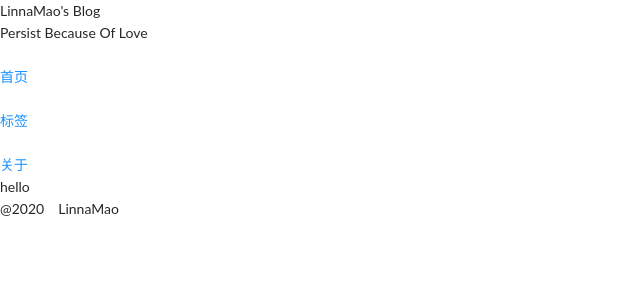
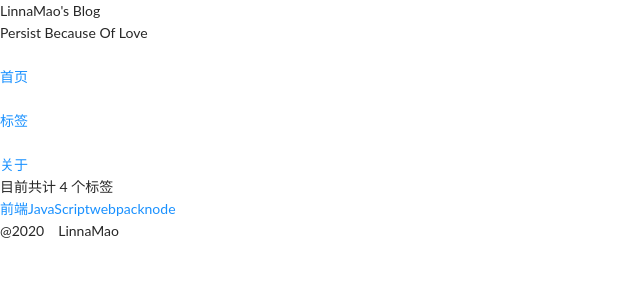
Before and after one commit to linnaMao/react-blog, a React app: page /tag in a window 1280 px wide. Shown: the top 300 px of the page, without its empty margins (0-640 px from the left). Built offline with nearby package versions, Linux system fonts and the light colour scheme.

Commit message:
:sparkles:标签页、路由

```diff
--- a/package.json
+++ b/package.json
@@ -50,7 +50,10 @@
     "react-app-polyfill": "^1.0.6",
     "react-dev-utils": "^10.2.0",
     "react-dom": "^16.13.0",
+    "react-redux": "^7.2.0",
     "react-router-dom": "^5.1.2",
+    "redux": "^4.0.5",
+    "redux-thunk": "^2.3.0",
     "resolve": "1.15.0",
     "resolve-url-loader": "3.1.1",
     "sass-loader": "8.0.2",
--- a/src/App.js
+++ b/src/App.js
@@ -1,24 +1,14 @@
-import React from 'react';
-import { BrowserRouter, Route } from "react-router-dom";
-import Nav from './component/Nav'
-import BlogHome from './component/BlogHome'
-import BlogTag from './component/BlogTag'
-import BlogAbout from './component/BlogAbout'
-import Footer from './component/Footer';
+import React from 'react'
 
-function App() {
-  return (
-    <div className="App">
-      <Nav></Nav>
-      <BrowserRouter>
-        <Route path='/' exact component={BlogHome}></Route>
-        <Route path='/tag' exact component={BlogTag}></Route>
-        <Route path='/about' exact component={BlogAbout}></Route>
-      </BrowserRouter>
 
-      <Footer />
-    </div>
-  );
+class App extends React.Component {
+  render() {
+    return (
+      <div className="App">
+        { this.props.children }
+      </div>
+    )
+  }
 }
 
 export default App;
--- /dev/null
+++ b/src/Router.js
@@ -0,0 +1,31 @@
+import React from 'react';
+import { BrowserRouter, Route, Switch } from "react-router-dom"
+import App from './App'
+import Nav from './component/Nav'
+import Footer from './component/Footer'
+import BlogHome from './component/BlogHome'
+import BlogTag from './component/BlogTag'
+import BlogAbout from './component/BlogAbout'
+import TagDetail from './component/TagDetail'
+
+function Router() {
+  return (
+    <App>
+      <BrowserRouter>
+        <Nav></Nav>
+        <Route path='/' exact component={BlogHome}></Route>
+        <Route path='/tag/:name' exact component={TagDetail}></Route>
+        <Route path='/tag' exact render={() =>
+          <BlogTag>
+
+          </BlogTag>
+        }>
+        </Route>
+        <Route path='/about' exact component={BlogAbout}></Route>
+      </BrowserRouter>
+      <Footer></Footer>
+    </App>
+  )
+}
+
+export default Router
--- a/src/component/BlogTag.js
+++ b/src/component/BlogTag.js
@@ -1,12 +1,41 @@
 import React from 'react';
+import { Link } from "react-router-dom";
 import style from './index.scss'
-import IconFont from '../common/iconfont'
+import store from '../store'
 
 class BlogTag extends React.Component {
+  constructor(props) {
+    super(props)
+    this.state = store.getState()
+    store.subscribe(this.handleStoreChange)
+  }
+
+  handleStoreChange = () => {
+    this.setState(store.getState())
+  }
+  handleTagClick = () => {
+
+  }
+
+
   render() {
+    const { tags } = this.state
+    console.log(tags);
     return (
      <div className={style.tagWrap}>
-       hello
+       <div className={style.tagNum}>目前共计 { tags.length } 个标签</div>
+        {
+          tags.map(item => (
+            <Link
+              to={'/tag/'+ item.name}
+              key={item.id}
+              className={style.tag}
+              onClick={this.handleTagClick}
+              >
+                { item.name }
+              </Link>
+          ))
+        }
      </div>
     )
   }
--- a/src/component/Nav.js
+++ b/src/component/Nav.js
@@ -1,4 +1,5 @@
 import React from 'react';
+import { Link, Route } from "react-router-dom";
 import style from './index.scss'
 import IconFont from '../common/iconfont';
 
@@ -37,14 +38,12 @@ class Nav extends React.Component {
        </div>
        <div className={style.navAllItem}>
          {
-           navItem.map(item => {
-             return (
-              <a href={item.href} key={item.icon} className={style.navItem}>
-                <IconFont type={item.icon} />
-                <div>{item.name}</div>
-              </a>
-             )
-           })
+           navItem.map(item => (
+            <Link to={item.href} key={item.icon} className={style.navItem}>
+              <IconFont type={item.icon} />
+              <div>{item.name}</div>
+            </Link>
+           ))
          }
        </div>
      </div>
--- /dev/null
+++ b/src/component/TagDetail.js
@@ -0,0 +1,19 @@
+import React from 'react';
+import { Button } from "antd";
+import style from './index.scss'
+import IconFont from '../common/iconfont'
+import articleImg from '../static/metaImg.jpg'
+
+class TagDetail extends React.Component {
+  render() {
+    return (
+     <div className={style.homeWrap}>
+       <div className={style.cardMeta}>
+         123
+       </div>
+     </div>
+    )
+  }
+}
+
+export default TagDetail
--- a/src/component/index.scss
+++ b/src/component/index.scss
@@ -3,7 +3,7 @@
 
 // Nav样式
 .navWrap {
-  margin: 130px auto;
+  margin: 100px auto;
   text-align: center;
   line-height: 36px;
   .navTitle {
@@ -65,6 +65,29 @@
   }
 }
 
+// 标签
+.tagWrap {
+  text-align: center;
+  .tagNum {
+    margin-bottom: 20px;
+  }
+  .tag {
+    font-size: $fontF;
+    padding: 5px 8px;
+    margin: 0 5px;
+    border-radius: 3px;
+    background: $colorG;
+    border: 1px solid $colorE;
+    color: $colorF;
+    margin-top: 50px;
+    &:hover {
+      color: $colorG;
+      background-color: $colorF;
+      border: 1px solid $colorF;
+    }
+  }
+}
+
 // footer样式
 .footerWrap {
   color: $colorA;
--- a/src/default.scss
+++ b/src/default.scss
@@ -15,3 +15,15 @@ $fontD: 16px;
 $fontE: 14px;
 $fontF: 12px;
 $fontG: 20px;
+
+.articleBtn {
+  background: $colorG;
+  border: 1px solid $colorE;
+  color: $colorF;
+  margin-top: 50px;
+  &:hover {
+    color: $colorG;
+    background-color: $colorF;
+    border: 1px solid $colorF;
+  }
+}
--- a/src/index.js
+++ b/src/index.js
@@ -1,11 +1,12 @@
 import React from 'react';
 import ReactDOM from 'react-dom';
 import './index.css';
-import App from './App';
+// import App from './App';
+import Router from './Router'
 import 'antd/dist/antd.css';
 import * as serviceWorker from './serviceWorker';
 
-ReactDOM.render(<App />, document.getElementById('root'));
+ReactDOM.render(<Router />, document.getElementById('root'));
 
 // If you want your app to work offline and load faster, you can change
 // unregister() to register() below. Note this comes with some pitfalls.
--- /dev/null
+++ b/src/store/index.js
@@ -0,0 +1,18 @@
+import { createStore, applyMiddleware, compose } from "redux";
+import reducer from './reducer'
+import thunk from 'redux-thunk';
+
+const composeEnhancers =
+  typeof window === 'object' &&
+  window.__REDUX_DEVTOOLS_EXTENSION_COMPOSE__ ?
+    window.__REDUX_DEVTOOLS_EXTENSION_COMPOSE__({}) :
+    compose;
+
+const enhancer = composeEnhancers(
+  applyMiddleware(thunk),
+  // other store enhancers if any
+);
+
+const store = createStore(reducer, enhancer);
+
+export default store
--- /dev/null
+++ b/src/store/reducer.js
@@ -0,0 +1,32 @@
+// 笔记本
+// state： 整个store存储的数据
+
+const defaultState = {
+  tags: [
+    {
+      id: 0,
+      name: "前端"
+    },
+    {
+      id: 1,
+      name: "JavaScript"
+    },
+    {
+      id: 2,
+      name: "webpack"
+    },
+    {
+      id: 3,
+      name: "node"
+    }
+  ]
+}
+
+// state: 上一次存储的数据
+// reducer 可以接收state 但是不能修改state
+export default (state = defaultState, action) => {
+  // 深拷贝
+  const newState = JSON.parse(JSON.stringify(state))
+
+  return state
+}
```
Also changed, not shown: 1 other file (tests, documents, lock files or other folders).
